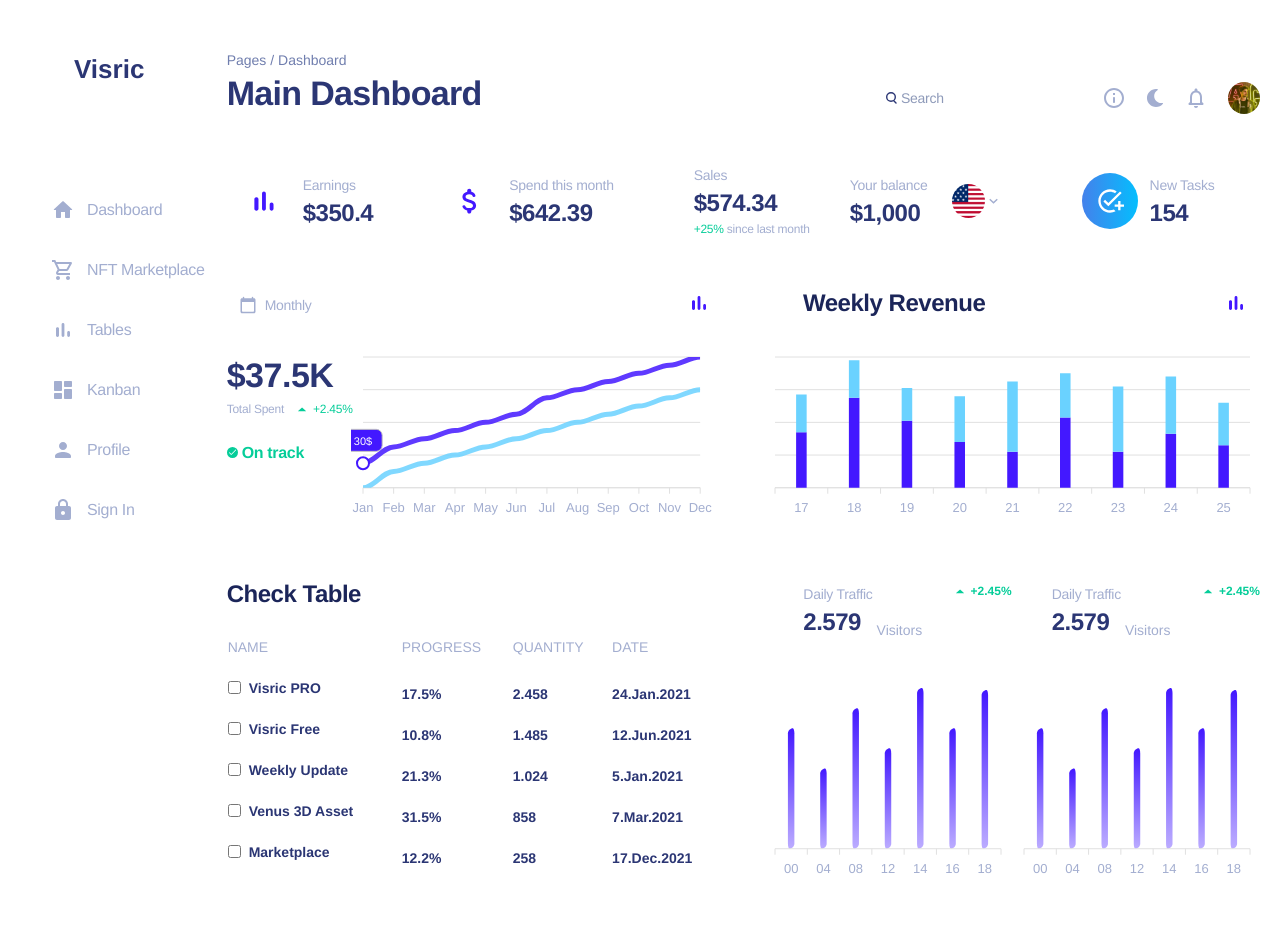
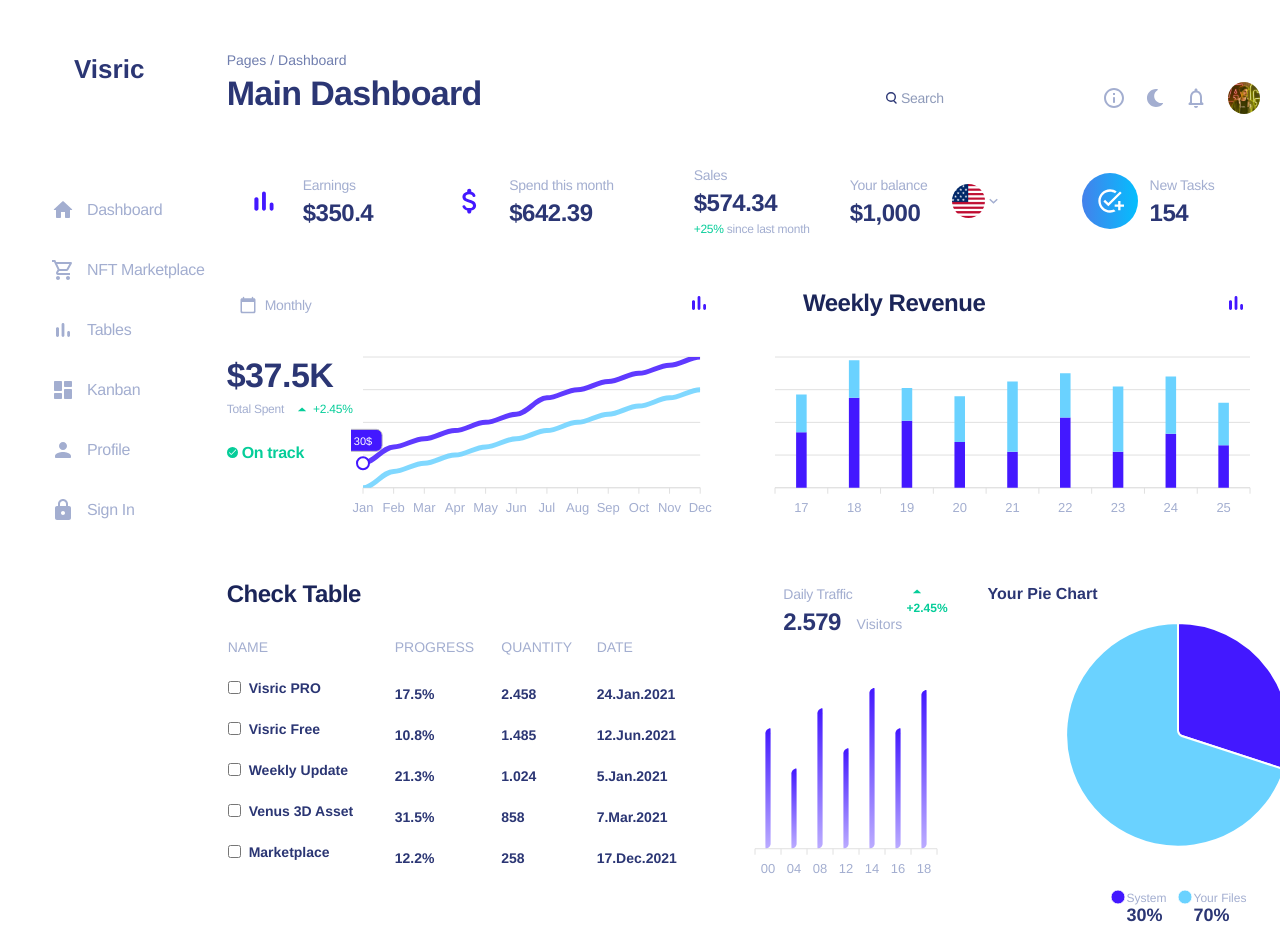
Before and after one commit to willzxone/ReactJs-Dashboard, a React (Vite) app: page / in a window 1280 px wide. Shown: the top 931 px of the page. Before the commit the page ends 903 px from the top, so only its background shows below. Built offline with nearby package versions, Linux system fonts and the light colour scheme.

Commit message:
Pie Chart - Added

```diff
--- a/src/components/Charts/barchart/barChartColumn.jsx
+++ b/src/components/Charts/barchart/barChartColumn.jsx
@@ -1,10 +1,16 @@
 /* eslint-disable react/prop-types */
 import { useEffect, useState } from "react";
 import ReactApexChart from "react-apexcharts";
-import { series } from "./barChartSeries";
 import { options } from "./barChartOptions";
 const BarChart = (props) => {
-  const [chartSeries, setChartSeries] = useState(series);
+  const [chartSeries, setChartSeries] = useState([
+    {
+      data: [34, 55, 41, 28, 22, 43, 22, 33, 26],
+    },
+    {
+      data: [23, 23, 20, 28, 43, 27, 40, 35, 26],
+    },
+  ]);
   const [chartOptions, setChartOptions] = useState(options);
 
   useEffect(() => {
--- a/src/components/Charts/barchart/barChartSeries.js
+++ /dev/null
@@ -1,8 +0,0 @@
-export const series = [
-  {
-    data: [34, 55, 41, 28, 22, 43, 22, 33, 26],
-  },
-  {
-    data: [23, 23, 20, 28, 43, 27, 40, 35, 26],
-  },
-];
--- /dev/null
+++ b/src/components/Charts/piechart/pieChart.jsx
@@ -0,0 +1,27 @@
+/* eslint-disable react/prop-types */
+import { useState, useEffect } from "react";
+import ReactApexChart from "react-apexcharts";
+import { options } from "./pieChartOptions";
+
+const PieChart = (props) => {
+  const [chartSeries, setChartSeries] = useState([20, 55]);
+  const [chartOptions] = useState(options);
+  console.log(props.data);
+  useEffect(() => {
+    if (props.data !== undefined) {
+      setChartSeries(props.data.data);
+    }
+  }, [props.data]);
+  return (
+    <div id="chart">
+      <ReactApexChart
+        options={chartOptions}
+        series={chartSeries}
+        type="pie"
+        width={380}
+      />
+    </div>
+  );
+};
+
+export default PieChart;
--- /dev/null
+++ b/src/components/Charts/piechart/pieChartOptions.js
@@ -0,0 +1,30 @@
+import "./piechart.css";
+export const options = {
+  chart: {
+    width: 380,
+    type: "pie",
+  },
+  labels: ["System", "Your Files"],
+  colors: ["#4318FF", "#6AD2FF"],
+
+  dataLabels: {
+    enabled: false,
+  },
+  legend: {
+    show: true,
+    position: "bottom",
+    formatter: function (val, opts) {
+      return `
+      <div>
+        <div class="legend-label">${val}</div>
+        <div class=" legend-percentage">${
+          opts.w.config.series[opts.seriesIndex]
+        }%</div>
+      </div>`;
+    },
+    markers: {
+      width: 8,
+      height: 8,
+    },
+  },
+};
--- /dev/null
+++ b/src/components/Charts/piechart/piechart.css
@@ -0,0 +1,20 @@
+.legend-label {
+    font-family: 'DM_Sans-Medium', Helvetica;
+    font-size: 12px;
+    color: #a3aed0;
+    margin-top: 22px;
+    margin-right: auto;
+    /* Add other styles as needed */
+  }
+
+.legend-percentage {
+    font-family: 'DM_Sans-Bold', Helvetica;
+    font-size: 18px;
+    color: #2b3674;
+    font-weight: 600;
+}
+
+.apexcharts-legend {
+    display: flex;
+    justify-content: space-between;
+}
--- /dev/null
+++ b/src/data/files/filesData.js
@@ -0,0 +1,11 @@
+export const filesData = {
+  monthly: {
+    data: [30, 70],
+  },
+  weekly: {
+    data: [75, 18],
+  },
+  daily: {
+    data: [15, 20],
+  },
+};
--- a/src/features/Dashboard/trafficOverview/dailyTrafficChart.jsx
+++ b/src/features/Dashboard/trafficOverview/dailyTrafficChart.jsx
@@ -48,7 +48,7 @@ const DailyTrafficChart = () => {
           className="ml-10 items-end w-fit"
           value={"2.579"}
           rightIcon={
-            <div className="[font-family:'DM_Sans-Medium',Helvetica] font-medium text-[#a3aed0] text-[14px]">
+            <div className="[font-family:'DM_Sans-Medium',Helvetica] font-medium text-[#a3aed0] text-[14px] pb-[6px]">
               Visitors
             </div>
           }
--- a/src/features/Dashboard/trafficOverview/filesChart.jsx
+++ b/src/features/Dashboard/trafficOverview/filesChart.jsx
@@ -0,0 +1,43 @@
+import PieChart from "../../../components/Charts/piechart/piechart";
+import ArrowDown from "../../../assets/Icons/FinancialOverview/arrow_down.svg";
+import { filesData } from "../../../data/files/filesData";
+import { useState } from "react";
+
+export const FilesChart = () => {
+  const intervals = ["Monthly", "Weekly", "Daily"];
+  const [selectedIntervalIndex, setSelectedIntervalIndex] = useState(0);
+  const [chartData, setChartData] = useState(filesData.monthly);
+
+  const handleIntervalChange = () => {
+    const nextIndex = (selectedIntervalIndex + 1) % intervals.length;
+    setSelectedIntervalIndex(nextIndex);
+    switch (intervals[nextIndex]) {
+      case "Daily":
+        setChartData(filesData.daily);
+        break;
+      case "Weekly":
+        setChartData(filesData.weekly);
+        break;
+      case "Monthly":
+        setChartData(filesData.monthly);
+        break;
+    }
+  };
+  return (
+    <div className="ml-10 flex flex-col gap-2">
+      <div className="flex justify-between items-center">
+        <div className="[font-family:'DM_Sans-Bold',Helvetica] font-bold text-[#2b3674] text-[16px] ">
+          Your Pie Chart
+        </div>
+        <div
+          className="[font-family:'DM_Sans-Bold',Helvetica] font-bold text-[#a3aed0] text-[12px] cursor-pointer hover:text-[#2b3674]"
+          onClick={handleIntervalChange}
+        >
+          <p className="inline">{intervals[selectedIntervalIndex]}</p>
+          <img className="inline" src={ArrowDown} />
+        </div>
+      </div>
+      <PieChart data={chartData} />
+    </div>
+  );
+};
--- a/src/features/Dashboard/trafficOverview/index.jsx
+++ b/src/features/Dashboard/trafficOverview/index.jsx
@@ -1,5 +1,6 @@
 import { CheckTable } from "./checkTable";
 import DailyTrafficChart from "./dailyTrafficChart";
+import { FilesChart } from "./filesChart";
 
 export const TrafficOverview = () => {
   return (
@@ -7,7 +8,7 @@ export const TrafficOverview = () => {
       <CheckTable />
       <div className="w-1/2 flex">
         <DailyTrafficChart />
-        <DailyTrafficChart />
+        <FilesChart />
       </div>
     </div>
   );
```
